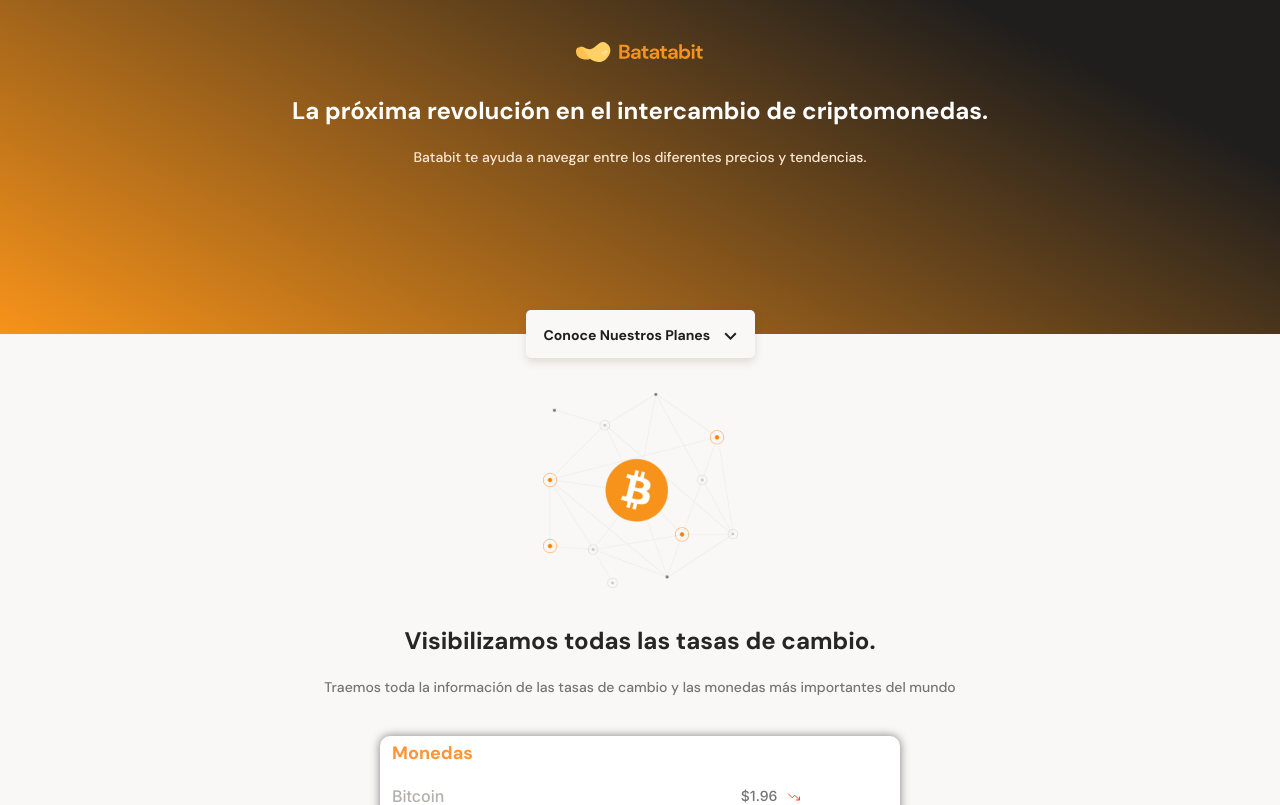
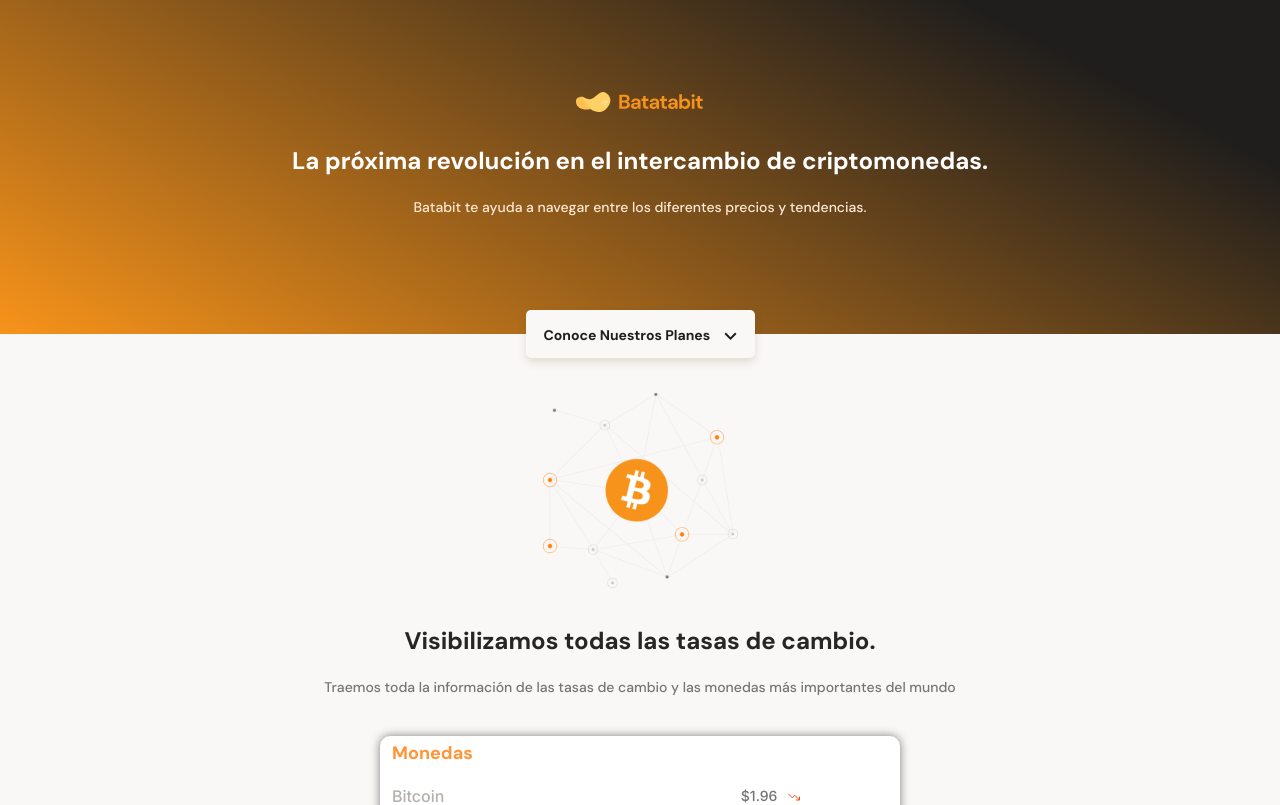
Before and after one commit to chriscodex/responsive-design-mobile-first-layout, a React (Vite) app: page / in a window 1280 px wide. Shown: the top 805 px of the page. Built offline with nearby package versions, Linux system fonts and the light colour scheme.

Commit message:
readme.md created

```diff
--- a/src/components/Header/styles.css
+++ b/src/components/Header/styles.css
@@ -12,6 +12,11 @@
     text-align: center;
     align-items: center;
     background: linear-gradient(207.8deg, #201E1C 16.69%, #F7931A 100%);;
+  }
+  @media (min-width: 768px) {
+    header {
+      padding-top: 50px;
+    }
   }
 
   header img {
```
Also changed, not shown: 1 other file (tests, documents, lock files or other folders).
